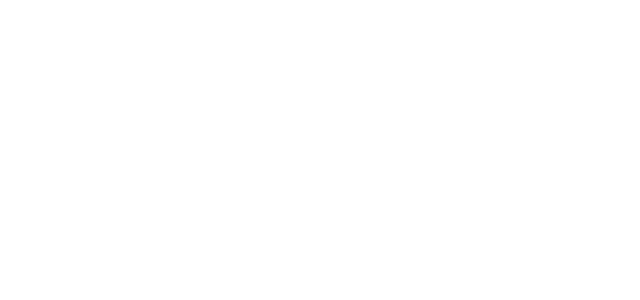
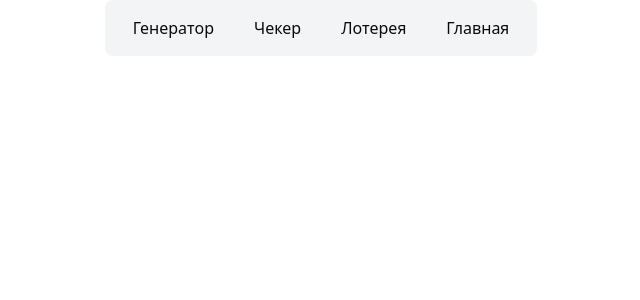
Before and after one commit to SomeSuperCoder/RandomNumberGenerator, a React (Vite) app in the folder rngfrontend/: page / in a window 1280 px wide. Shown: the top 300 px of the page, without its empty margins (319-959 px from the left). Built offline with nearby package versions, Linux system fonts and the light colour scheme.

Commit message:
add header in MainPage

```diff
--- a/rngfrontend/src/app/App.tsx
+++ b/rngfrontend/src/app/App.tsx
@@ -2,7 +2,6 @@
 import { QueryClientProvider } from "@tanstack/react-query";
 import { router } from "./router/router";
 import { queryClient } from "./queryClient/queryClient";
-
 export default function App() {
   return (
     <QueryClientProvider client={queryClient}>
--- a/rngfrontend/src/pages/MainPage.tsx
+++ b/rngfrontend/src/pages/MainPage.tsx
@@ -1,6 +1,11 @@
-
+import Header from "@/shared/components/header/header";
+import './main.css'
 const MainPage = () => {
-  return <div></div>;
+  return (
+    <div className="main">
+      <Header />
+    </div>
+  );
 };
 
 export default MainPage;
--- /dev/null
+++ b/rngfrontend/src/pages/main.css
@@ -0,0 +1,4 @@
+.main{
+    display: flex;
+    justify-content: center;
+}
--- /dev/null
+++ b/rngfrontend/src/shared/components/header/header.css
@@ -0,0 +1,11 @@
+.navbar {
+  border-radius: var(--radius); /* Используем кастомную переменную из index.css */
+  margin-top: 1rem; /* Отступ сверху */
+}
+
+/* Опционально: стили для темной темы */
+@media (prefers-color-scheme: dark) {
+  .navbar {
+    background-color: var(--sidebar);
+  }
+}
--- /dev/null
+++ b/rngfrontend/src/shared/components/header/header.tsx
@@ -0,0 +1,61 @@
+import {
+  NavigationMenu,
+  NavigationMenuItem,
+  NavigationMenuLink,
+  NavigationMenuList,
+} from "../../../components/ui/navigation-menu";
+import { Link } from "react-router-dom";
+
+const Header = () => {
+  return (
+    <NavigationMenu>
+      <NavigationMenuList className="flex space-x-4 bg-gray-100 p-4 rounded-md">
+        <NavigationMenuItem>
+          <NavigationMenuLink asChild>
+            <Link
+              to="/generate"
+              className="px-3 py-2 rounded hover:bg-gray-200"
+            >
+              Генератор
+            </Link>
+          </NavigationMenuLink>
+        </NavigationMenuItem>
+
+        <NavigationMenuItem>
+          <NavigationMenuLink asChild>
+            <Link
+              to="/checker"
+              className="px-3 py-2 rounded hover:bg-gray-200"
+            >
+              Чекер
+            </Link>
+          </NavigationMenuLink>
+        </NavigationMenuItem>
+
+        <NavigationMenuItem>
+          <NavigationMenuLink asChild>
+            <Link
+              to="/lottery"
+              className="px-3 py-2 rounded hover:bg-gray-200"
+            >
+              Лотерея
+            </Link>
+          </NavigationMenuLink>
+        </NavigationMenuItem>
+
+        <NavigationMenuItem>
+          <NavigationMenuLink asChild>
+            <Link
+              to="/"
+              className="px-3 py-2 rounded hover:bg-gray-200"
+            >
+              Главная
+            </Link>
+          </NavigationMenuLink>
+        </NavigationMenuItem>
+      </NavigationMenuList>
+    </NavigationMenu>
+  );
+};
+
+export default Header;
```
Also changed, not shown: package.json (added, +7 -0 lines), 1 other file (tests, documents, lock files or other folders).
